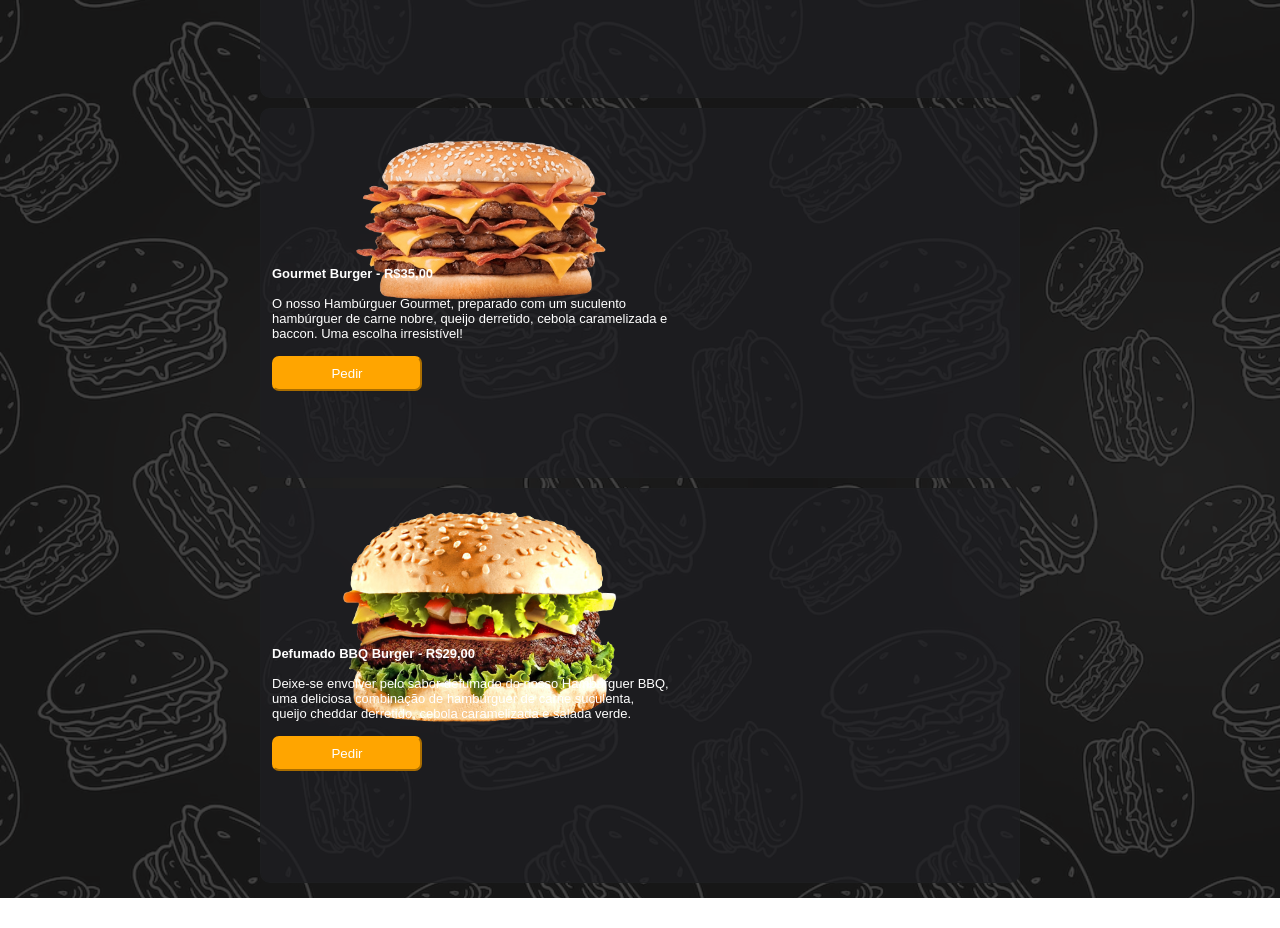
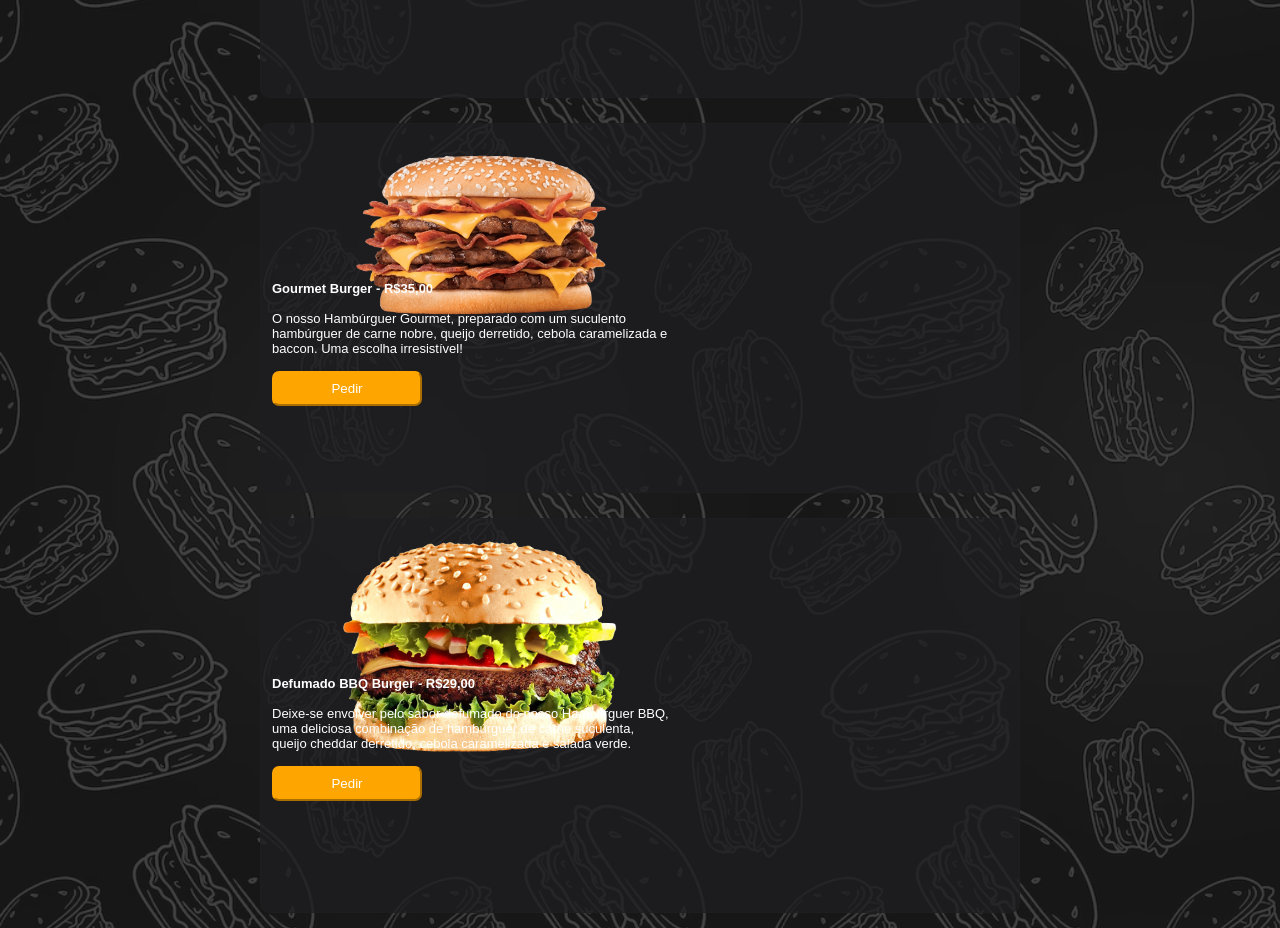
Before and after one commit to leviestevaoss/CardapioDigital, a plain HTML site: page index.html in a window 1280 px wide. Shown: the part 690-1618 px from the top of the page. Before the commit the page ends 1588 px from the top, so only its background shows below. Drawn offline with Linux system fonts and the light colour scheme.

Commit message:
Processo do Cardapio

```diff
--- a/index.html
+++ b/index.html
@@ -25,7 +25,7 @@
         <h1 style="text-align: center; color: orange;">Hamburgueres</h1>
         <br>
 
-        <section>
+        <section id="Hamburguer">
             <div class="hamburguer_1">
                 <img src="imagens/burger01.png" alt="Angus burger" width="430px">
                 <div class="descricao_1">
@@ -45,9 +45,8 @@
                     </button>
                 </div>
             </div>
-        </section>
+            <br>
 
-        <section>
             <div class="hamburguer_2">
                 <img src="imagens/burger02.png" alt="Gourmet Burger" width="420px">
                 <div class="descricao_2">
@@ -64,9 +63,7 @@
                     </button>
                 </div>
             </div>
-        </section>
-
-        <section>
+            <br>
             <div class="hamburguer_3">
                 <img src="imagens/burger03.png" alt="Defumado BBQ Burger" width="420px">
                 <div class="descricao_3">
@@ -86,6 +83,11 @@
         </section>
         <br>
 
+        <section>
+
+        </section>
+
+
     </main>
 
 </body>
```
